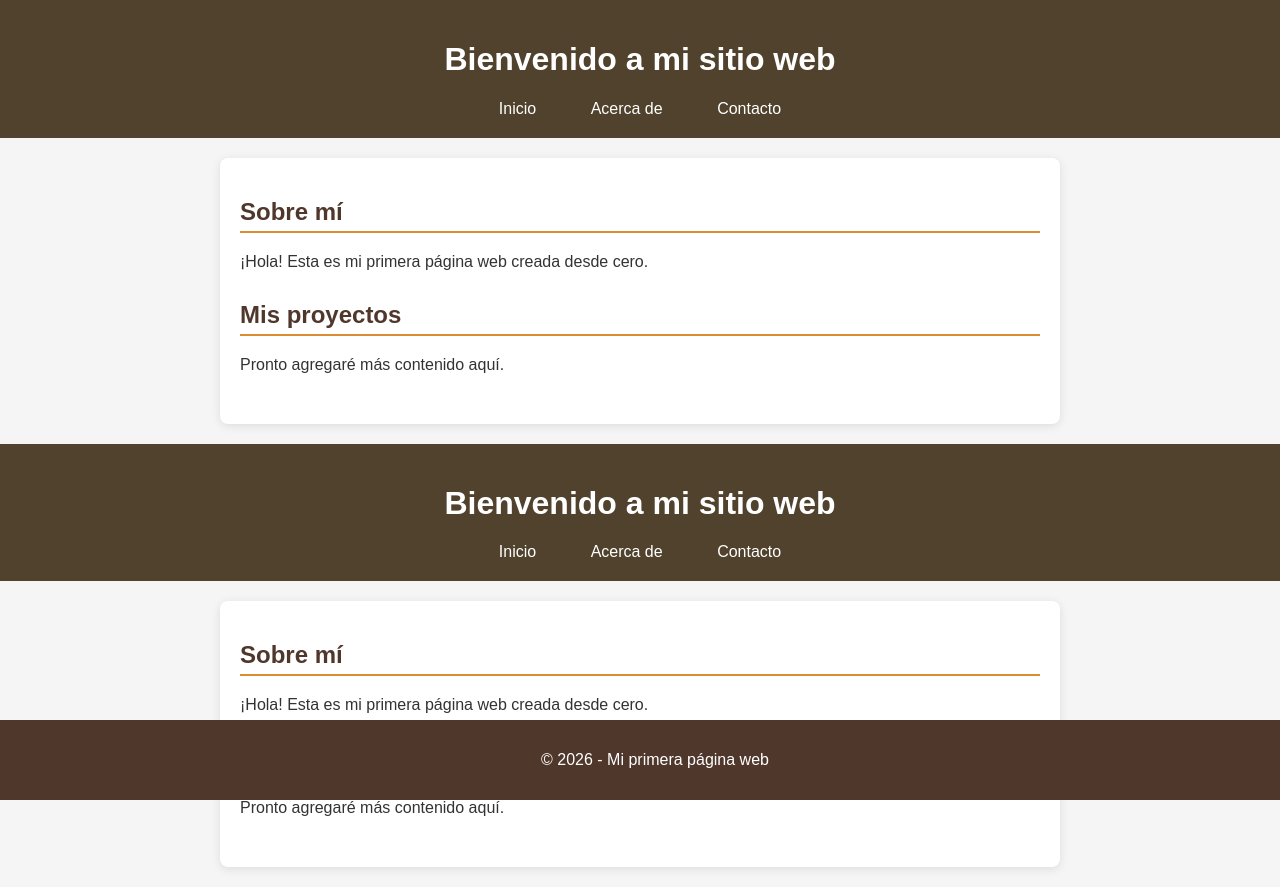
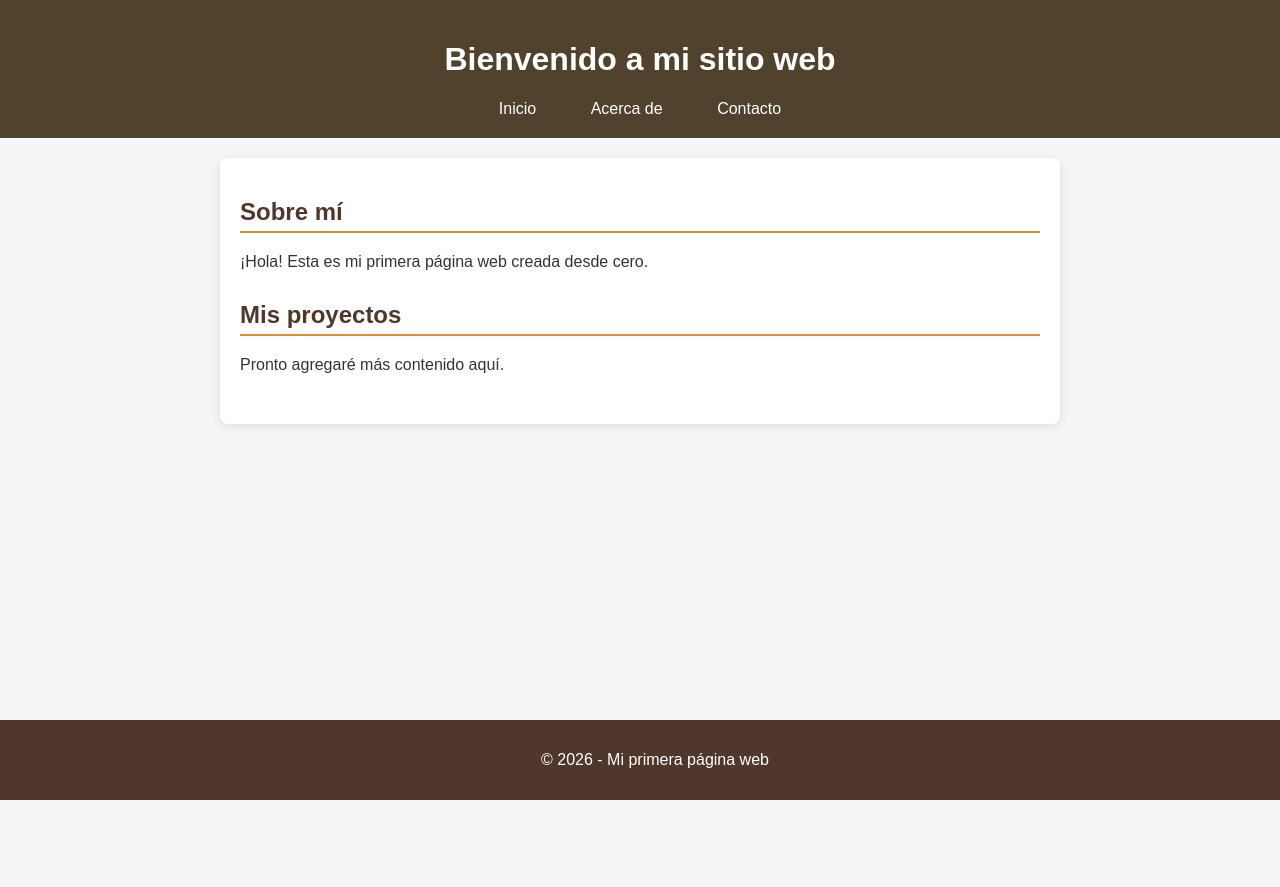
Before and after one commit to mobxca/my-first-proyect01-, a plain HTML site: page index.html in a window 1280 px wide. After the commit the page ends 800 px from the top, so only its background shows below. Drawn offline with Linux system fonts and the light colour scheme.

Commit message:
Update index.html

```diff
--- a/index.html
+++ b/index.html
@@ -37,38 +37,3 @@
     <link rel="icon" type="image/x-icon" href="ruta/del/favicon.ico">
 </head>
 </body>
-<!DOCTYPE html>
-<html lang="es">
-<head>
-    <meta charset="UTF-8">
-    <meta name="viewport" content="width=device-width, initial-scale=1.0">
-    <title>Mi primera página web</title>
-    <link rel="stylesheet" href="style.css">
-</head>
-<body>
-    <header>
-        <h1>Bienvenido a mi sitio web</h1>
-        <nav>
-            <a href="#">Inicio</a>
-            <a href="#">Acerca de</a>
-            <a href="#">Contacto</a>
-        </nav>
-    </header>
-
-    <main>
-        <section>
-            <h2>Sobre mí</h2>
-            <p>¡Hola! Esta es mi primera página web creada desde cero.</p>
-        </section>
-
-        <section>
-            <h2>Mis proyectos</h2>
-            <p>Pronto agregaré más contenido aquí.</p>
-        </section>
-    </main>
-
-    <footer>
-        <p>© 2026 - Mi primera página web</p>
-    </footer>
-</body>
-</html>
```
